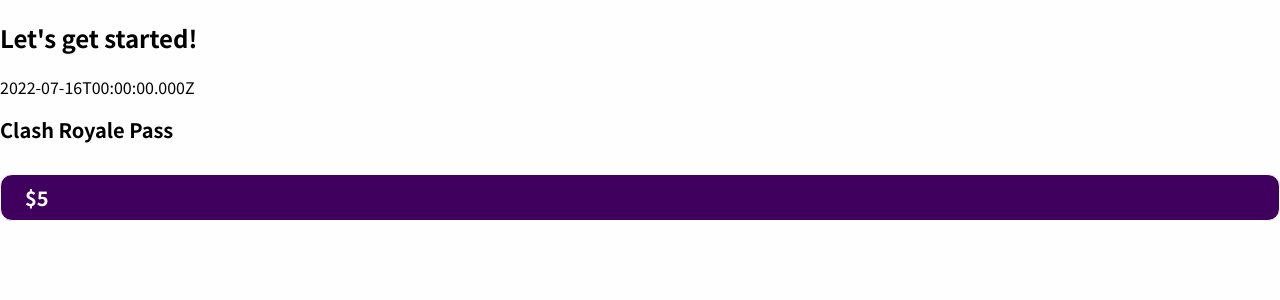
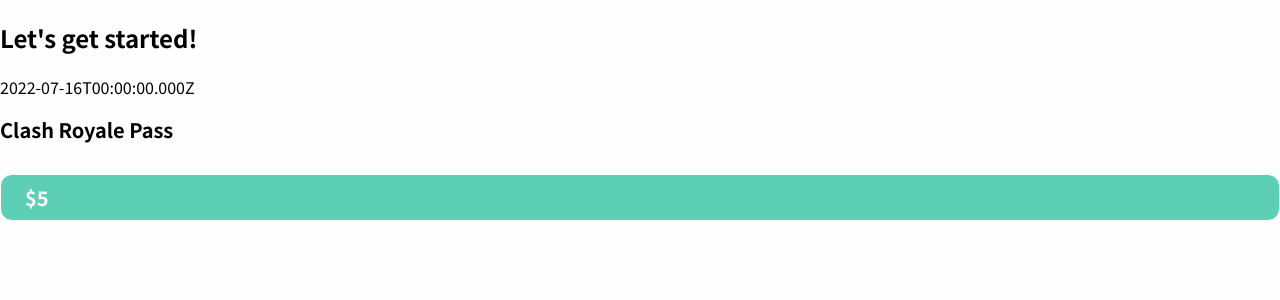
Before and after one commit to AndrewPrud/args-react, a React (Create React App) app in the folder 01-starting-setup/: page / in a window 1280 px wide. Shown: the top 300 px of the page. Built offline with nearby package versions, Linux system fonts and the light colour scheme.

Commit message:
color change

```diff
--- a/01-starting-setup/src/componets/ExspenseItem.css
+++ b/01-starting-setup/src/componets/ExspenseItem.css
@@ -31,7 +31,7 @@
     font-size: 1rem;
     font-weight: bold;
     color: white;
-    background-color: #40005d;
+    background-color: #5dcfb5;
     border: 1px solid white;
     padding: 0.5rem;
     border-radius: 12px;
```
